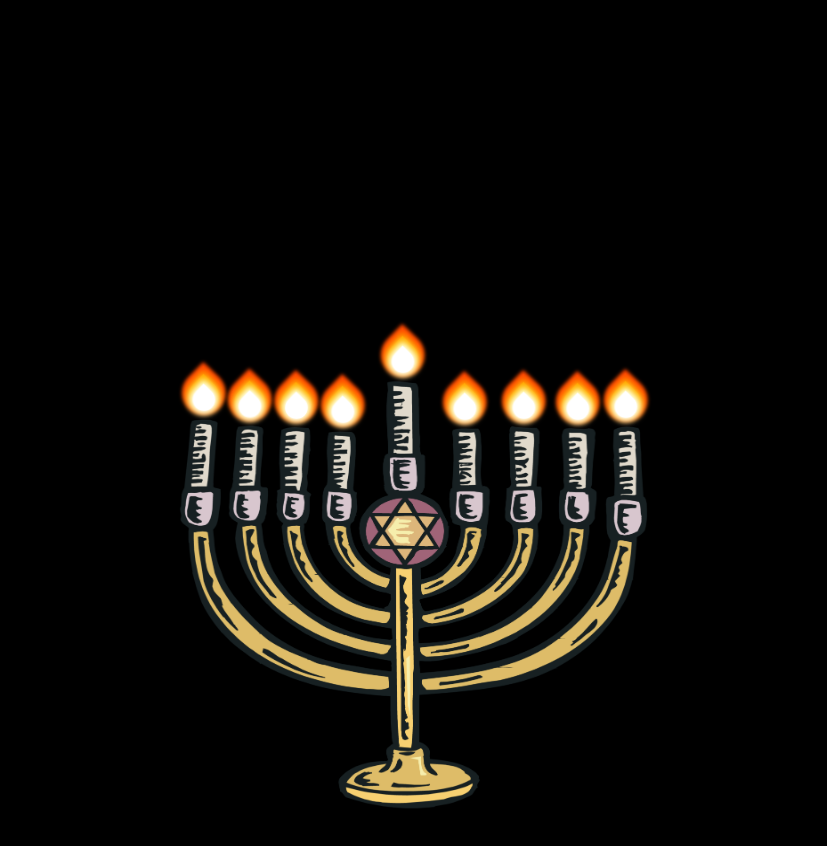
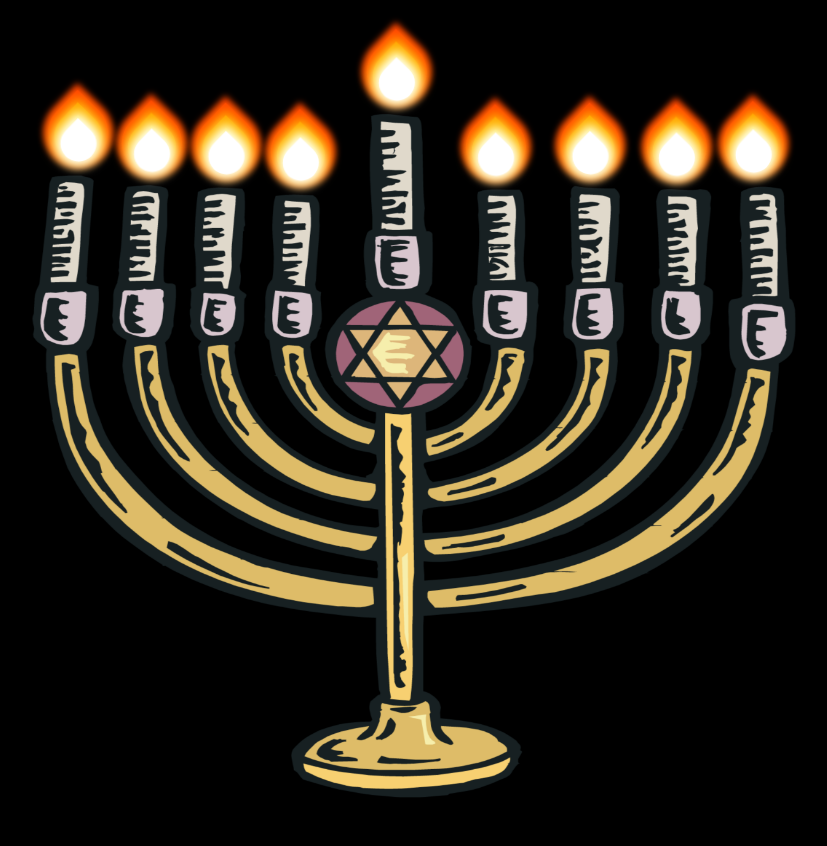
Before and after one commit to dealancer/menorah, a plain HTML site: page index.html in a window 1280 px wide. Shown: the whole page, without its empty margins (227-1054 px from the left). After the commit the page ends 800 px from the top, so only its background shows below. Drawn offline with Linux system fonts and the light colour scheme.

Commit message:
Autoresize menorah

```diff
--- a/css/styles.css
+++ b/css/styles.css
@@ -4,18 +4,22 @@ body{
 
 .container {
   text-align: center;
+  height: 100%;
   width: 100%;
-  transform: scale(0.5);
-
 }
 
 .menorah {
   background: url('../img/menorah.png');
   background-size: 100% 100%;
 
-  margin: 60px auto auto auto;
-  width: 940px;
+  margin: auto;
+  width: 960px;
   height: 1000px;
+
+  transform: translateX(-50%) translateY(-50%);
+  position: absolute;
+  left: 50%;
+  top: 50%;
 }
 
 .light {
--- a/index.html
+++ b/index.html
@@ -7,14 +7,14 @@
   <title>Menorah - Hanukkah 2020</title>
   <meta name="description" content="Menorah - Hanukkah 2020">
   <meta name="author" content="Vadym Myrgorod">
-  <meta name="viewport" content="width=device-width, initial-scale=1.0, user-scalable=no">
+  <meta name="viewport" content="width=device-width, initial-scale=1.0">
 
   <link rel="stylesheet" href="css/styles.css?v=1.0">
 </head>
 
 <body>
   <div class="container">
-    <div class="menorah">
+    <div id="menorah" class="menorah">
       <div class="light nine">
         <div class="red flame"></div>
         <div class="orange flame"></div>
@@ -79,5 +79,7 @@
       </div>
     </div>
   </div>
+
+  <script src="js/scripts.js"></script>
 </body>
 </html>
--- /dev/null
+++ b/js/scripts.js
@@ -0,0 +1,8 @@
+function scale() {
+  menorah = document.getElementById("menorah");
+  menorah.style.transform='translateX(-50%) translateY(-50%) scale(' + 1/Math.max(menorah.clientWidth/window.innerWidth, menorah.clientHeight/window.innerHeight) + ')';
+}
+
+window.onresize = scale;
+
+scale();
```
